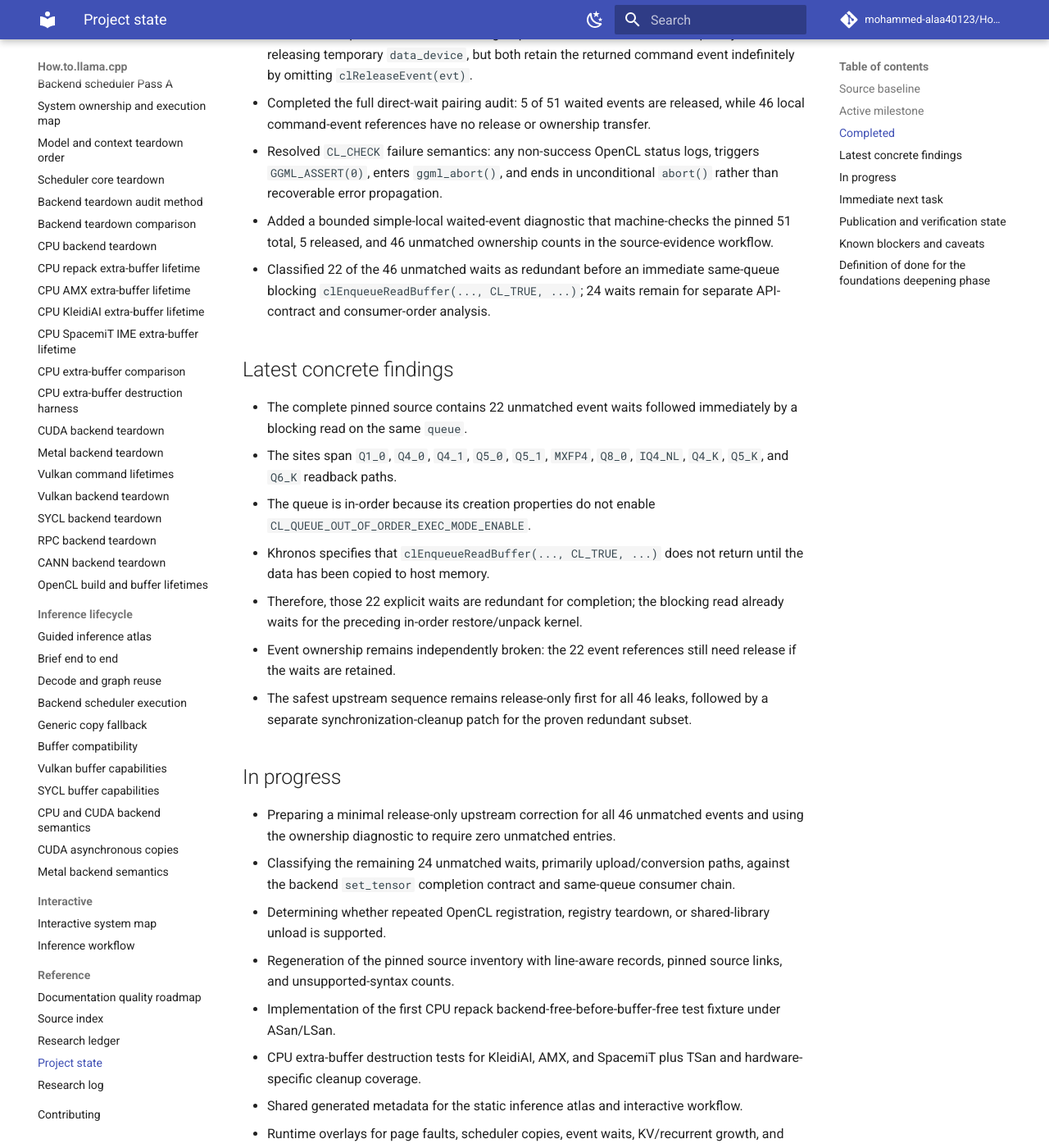
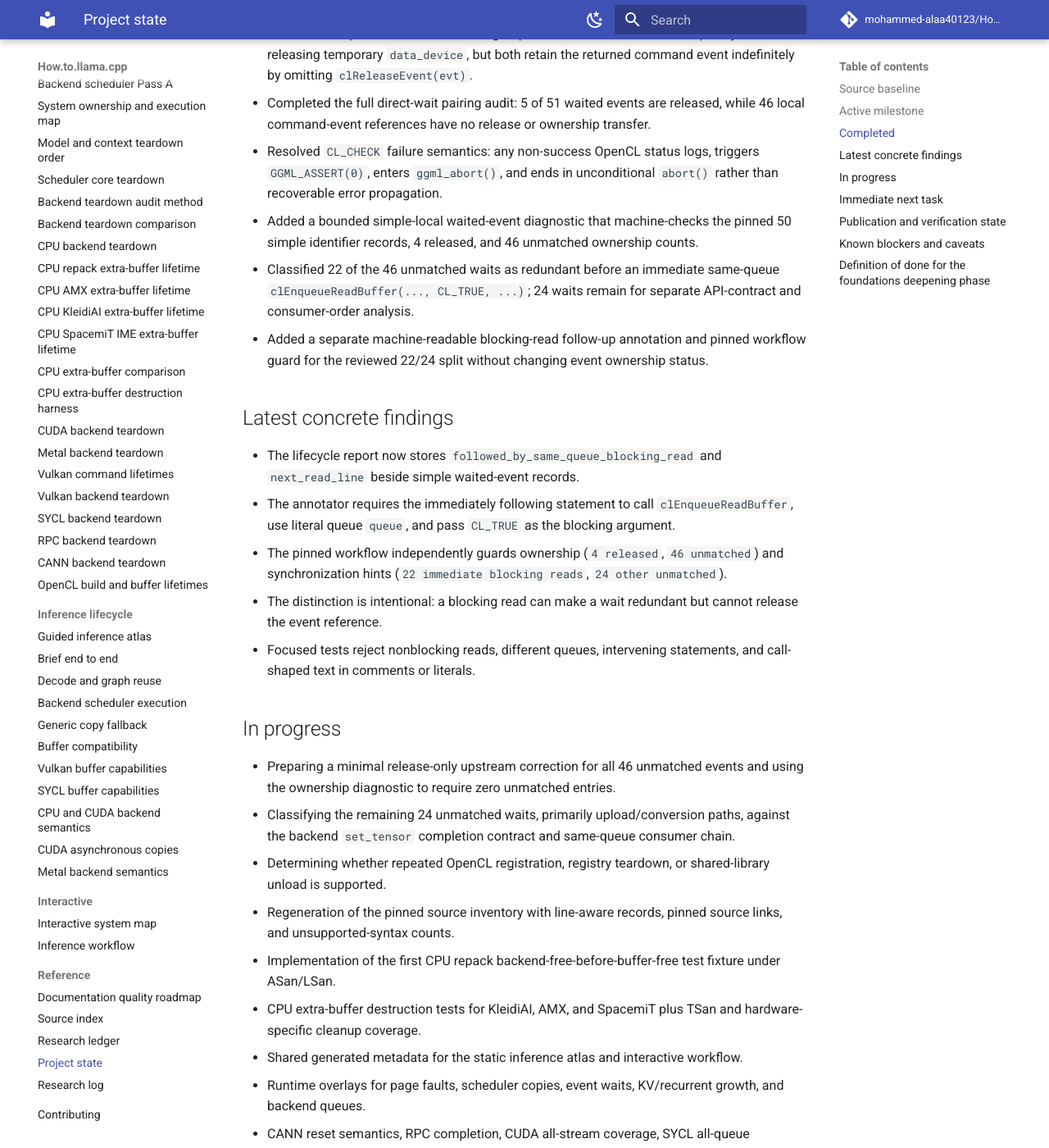
Before and after one commit to mohammed-alaa40123/How.to.llama.cpp, an MkDocs documentation site: the page built from docs/reference/project-state.md, in a window 1280 px wide and 1400 px high, scrolled down 2216 px. Shown: the whole window at 82% size. Built offline with MkDocs 1.6.1 and Material for MkDocs 9.7.7, drawn with Linux system fonts in a browser that asks for light colours; comment, search, counter and statistics services are not loaded; some of the changed text lies outside the part shown.

Commit message:
docs: update project state for wait followup hints

````diff
--- a/docs/reference/project-state.md
+++ b/docs/reference/project-state.md
@@ -30,7 +30,7 @@ Read this file after the root README on every run. It is the compact checkpoint
 - Cross-implementation CPU optional-buffer comparison and portable destruction-test matrix.
 - Implementation-ready CPU optional-buffer destruction-harness specification with admission, correctness, lifetime-ordering, and sanitizer assertions.
 - Documentation CI validation commands split into named steps with verbose unittest output.
-- Python unit tests split into source-index, boundary, unsupported-syntax, function-try-block, OpenCL lifecycle, and interactive-link suites, followed by a full discovery guard.
+- Python unit tests split into source-index, boundary, unsupported-syntax, function-try-block, OpenCL lifecycle/follow-up, and interactive-link suites, followed by a full discovery guard.
 - Source-index exact-line support for attributes, trailing returns, bounded constraints, operators, qualified special members, parenthesized initializer lists, and delegating constructors.
 - Negative boundary tests plus bounded telemetry for braced/multiline constructor initializers and constructor function-try-blocks.
 - Bounded OpenCL lifecycle-call extractor for direct queue/context creation and retention plus completion/wait and queue/context/program/kernel/event/buffer releases.
@@ -47,18 +47,17 @@ Read this file after the root README on every run. It is the compact checkpoint
 - Classified the pinned Q4_0 conversion group: both conversion branches explicitly wait before releasing temporary `data_device`, but both retain the returned command event indefinitely by omitting `clReleaseEvent(evt)`.
 - Completed the full direct-wait pairing audit: 5 of 51 waited events are released, while 46 local command-event references have no release or ownership transfer.
 - Resolved `CL_CHECK` failure semantics: any non-success OpenCL status logs, triggers `GGML_ASSERT(0)`, enters `ggml_abort()`, and ends in unconditional `abort()` rather than recoverable error propagation.
-- Added a bounded simple-local waited-event diagnostic that machine-checks the pinned 51 total, 5 released, and 46 unmatched ownership counts in the source-evidence workflow.
-- Classified 22 of the 46 unmatched waits as redundant before an immediate same-queue blocking `clEnqueueReadBuffer(..., CL_TRUE, ...)`; 24 waits remain for separate API-contract and consumer-order analysis.
+- Added a bounded simple-local waited-event diagnostic that machine-checks the pinned 50 simple identifier records, 4 released, and 46 unmatched ownership counts.
+- Classified 22 of the 46 unmatched waits as redundant before an immediate same-queue `clEnqueueReadBuffer(..., CL_TRUE, ...)`; 24 waits remain for separate API-contract and consumer-order analysis.
+- Added a separate machine-readable blocking-read follow-up annotation and pinned workflow guard for the reviewed 22/24 split without changing event ownership status.
 
 ## Latest concrete findings
 
-- The complete pinned source contains 22 unmatched event waits followed immediately by a blocking read on the same `queue`.
-- The sites span `Q1_0`, `Q4_0`, `Q4_1`, `Q5_0`, `Q5_1`, `MXFP4`, `Q8_0`, `IQ4_NL`, `Q4_K`, `Q5_K`, and `Q6_K` readback paths.
-- The queue is in-order because its creation properties do not enable `CL_QUEUE_OUT_OF_ORDER_EXEC_MODE_ENABLE`.
-- Khronos specifies that `clEnqueueReadBuffer(..., CL_TRUE, ...)` does not return until the data has been copied to host memory.
-- Therefore, those 22 explicit waits are redundant for completion; the blocking read already waits for the preceding in-order restore/unpack kernel.
-- Event ownership remains independently broken: the 22 event references still need release if the waits are retained.
-- The safest upstream sequence remains release-only first for all 46 leaks, followed by a separate synchronization-cleanup patch for the proven redundant subset.
+- The lifecycle report now stores `followed_by_same_queue_blocking_read` and `next_read_line` beside simple waited-event records.
+- The annotator requires the immediately following statement to call `clEnqueueReadBuffer`, use literal queue `queue`, and pass `CL_TRUE` as the blocking argument.
+- The pinned workflow independently guards ownership (`4 released`, `46 unmatched`) and synchronization hints (`22 immediate blocking reads`, `24 other unmatched`).
+- The distinction is intentional: a blocking read can make a wait redundant but cannot release the event reference.
+- Focused tests reject nonblocking reads, different queues, intervening statements, and call-shaped text in comments or literals.
 
 ## In progress
 
@@ -78,7 +77,8 @@ Read this file after the root README on every run. It is the compact checkpoint
 Prepare release-only OpenCL event fix
   → add clReleaseEvent(evt) after every successful unmatched wait
   → preserve all existing synchronization in the first patch
-  → validate 51 released_in_scope and 0 unmatched_in_scope
+  → validate 0 unmatched_in_scope ownership records
+  → retain the independent 22/24 synchronization annotation
   → separately remove the 22 waits proven redundant before blocking reads
   → classify the remaining 24 waits against set_tensor completion semantics
 ```
@@ -88,9 +88,10 @@ In parallel or if blocked, implement the admitted CPU repack `MUL_MAT` fixture w
 ## Publication and verification state
 
 - Work is published in PR #1 from branch `automation/backend-teardown-audit-method`.
-- Added detailed note `logs/research/2026-07-15/1752-opencl-blocking-read-wait-classification.md`.
-- The required startup files and complete pinned OpenCL source-bearing artifact were inspected before editing.
-- Final-head workflow results must be checked before the run closes.
+- Added detailed note `logs/research/2026-07-15/1851-opencl-wait-followup-annotation.md`.
+- Added `scripts/annotate_opencl_wait_followups.py` and focused regression tests.
+- The required startup files and current repository files were inspected before editing.
+- Documentation CI and pinned OpenCL report runs were triggered for the implementation commits; final-head results must be checked before the run closes.
 - Full local checkout validation remains unavailable because direct GitHub DNS resolution is blocked in this runtime and `gh` is not installed.
 - Public Pages verification remains blocked for branch-only content until PR #1 merges.
 
@@ -99,6 +100,7 @@ In parallel or if blocked, implement the admitted CPU repack `MUL_MAT` fixture w
 - **Systematic OpenCL event leak:** 46 of 51 direct host-waited command events have no matching release or ownership transfer in the pinned translation unit.
 - **Synchronization split:** 22 of those 46 waits are redundant before an immediate same-queue blocking read; the remaining 24 require a different completion-contract analysis.
 - **Diagnostic scope:** the simple-local wait/release guard recognizes only literal count-one waits and same-identifier releases in the same lexical brace scope; it is not proof of general C++ ownership.
+- **Follow-up annotation scope:** the new annotator requires an immediate semicolon-terminated statement, literal queue name `queue`, and literal `CL_TRUE`; aliases, macros, branches, and general control flow remain human-review work.
 - **Fatal-error policy:** `CL_CHECK` terminates via `abort()`; normal C++ destructors and scope guards do not run after a checked failure, so deterministic cleanup is meaningful only on successful paths or after a future nonfatal error redesign.
 - **Deterministic-release gap:** the pinned translation unit intentionally keeps device/backend contexts process-lifetime and contains no explicit queue/context release or per-device backend-context deletion path.
 - **Adreno library lifetime:** the optional binary-kernel loader loses its raw `dl_handle`. This prevents early unload but omits deterministic release and also retains invalid-symbol loads until process exit.
````
Also changed, not shown: other parts of docs/reference/project-state.md (+1 -1 lines).
